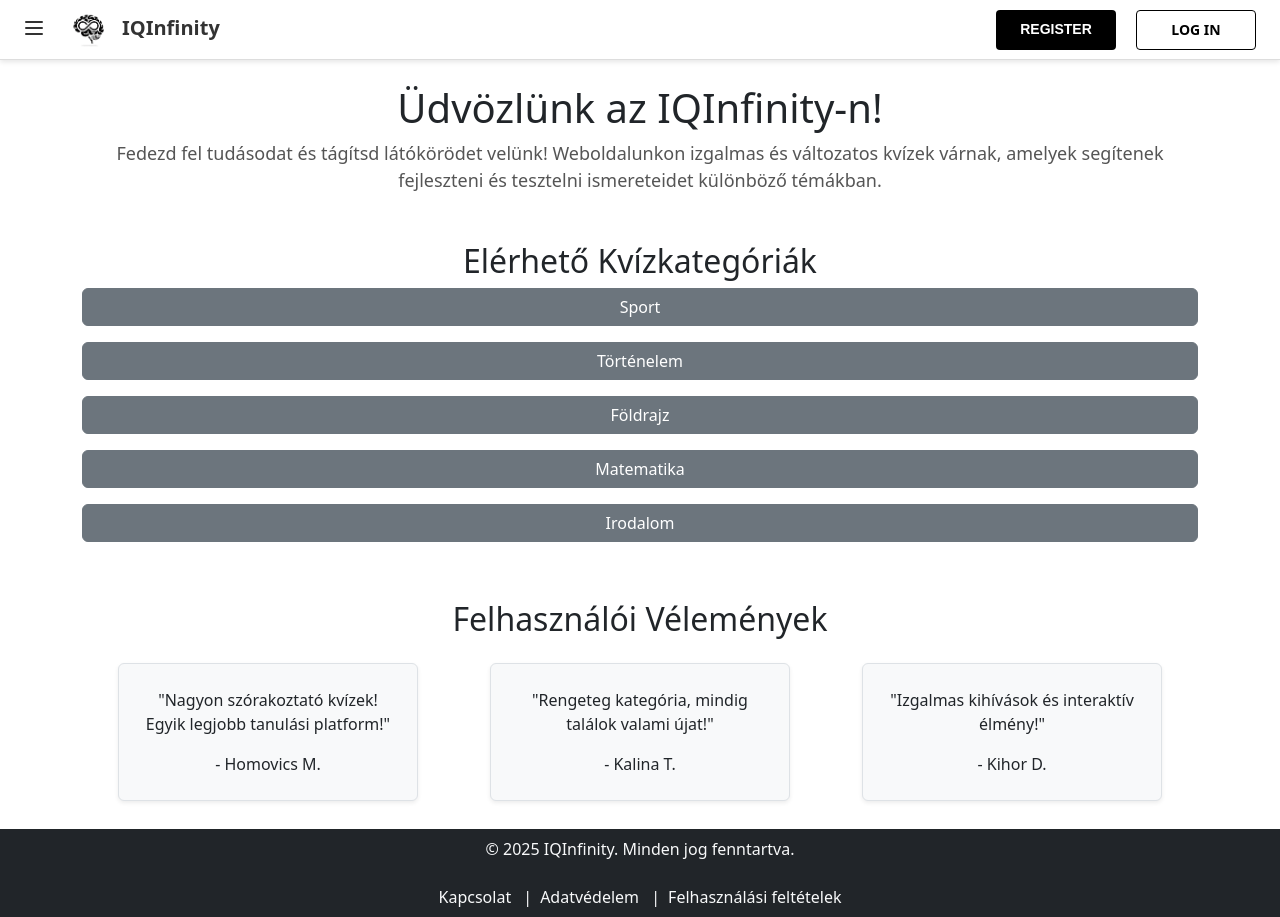
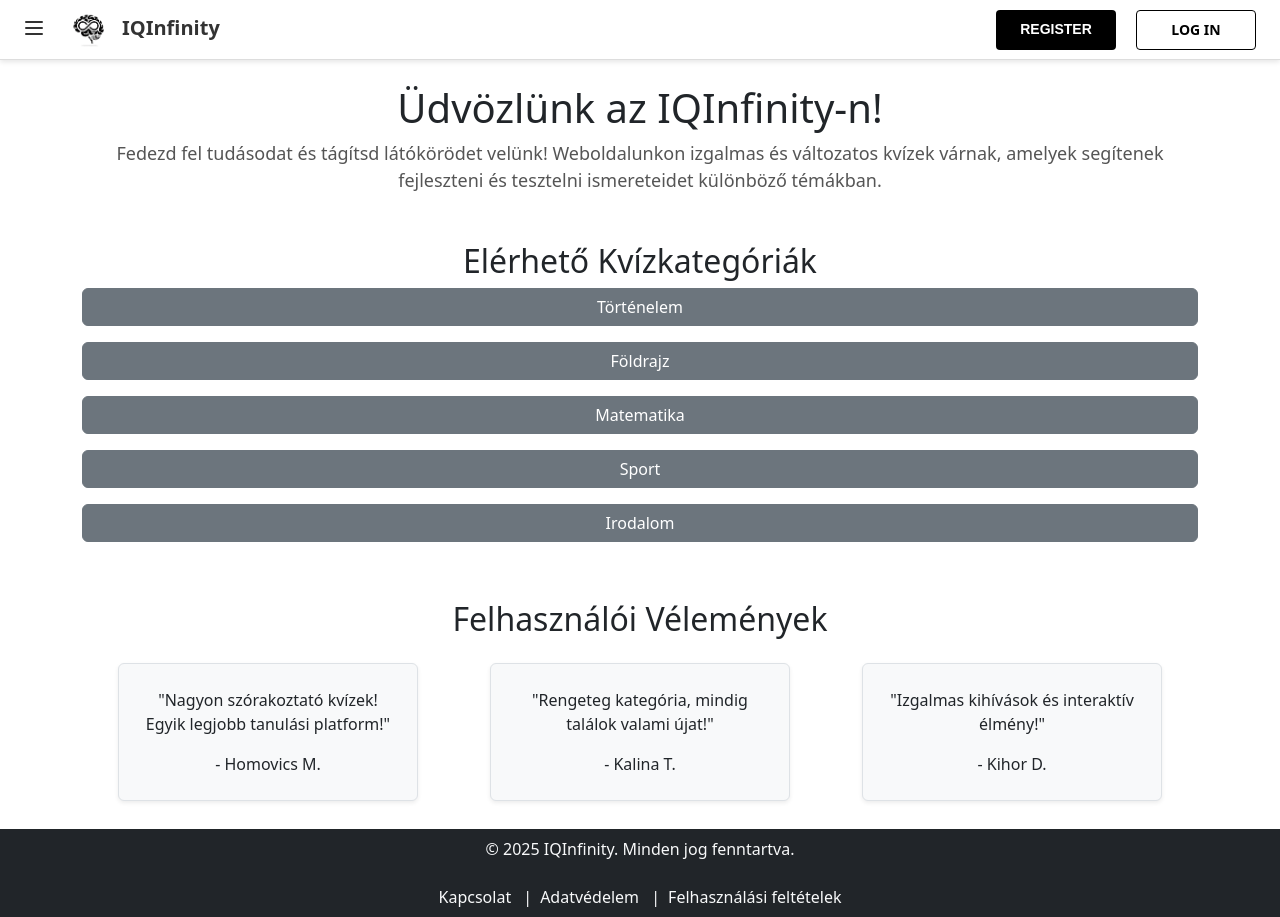
Before and after one commit to KaranyiczGabor/Vizsgaremek, a React (Create React App) app in the folder frontendfiles/: page / in a window 1280 px wide. Built offline with nearby package versions, Linux system fonts and the light colour scheme.

Commit message:
Sorrend változtatva

```diff
--- a/frontendfiles/src/Home.js
+++ b/frontendfiles/src/Home.js
@@ -4,7 +4,7 @@ import { Link, useNavigate } from 'react-router-dom';
 import Footer from './Footer';
 export default function Home() {
   const navigate = useNavigate();
-  const categories = ["Sport", "Történelem", "Földrajz", "Matematika", "Irodalom"];
+  const categories = ["Történelem", "Földrajz", "Matematika", "Sport", "Irodalom"];
 
   return (
     <div>
```
